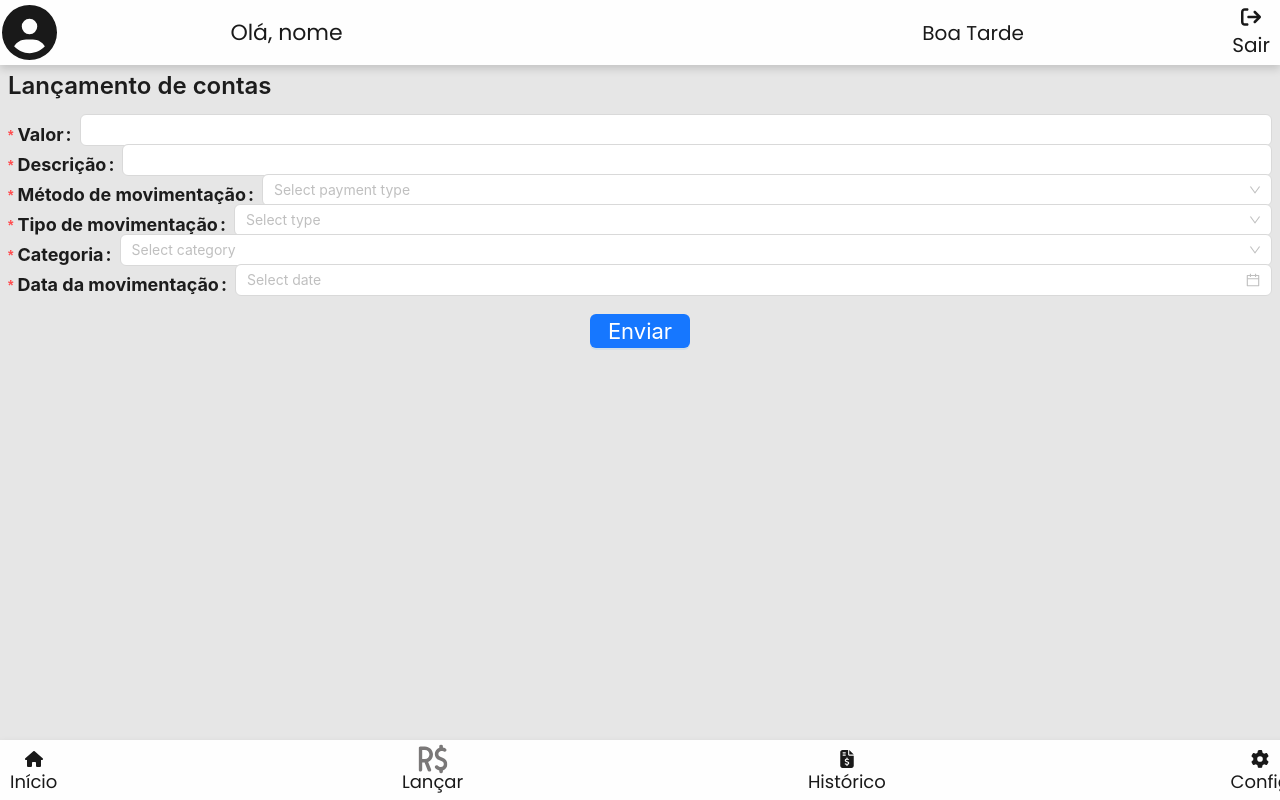
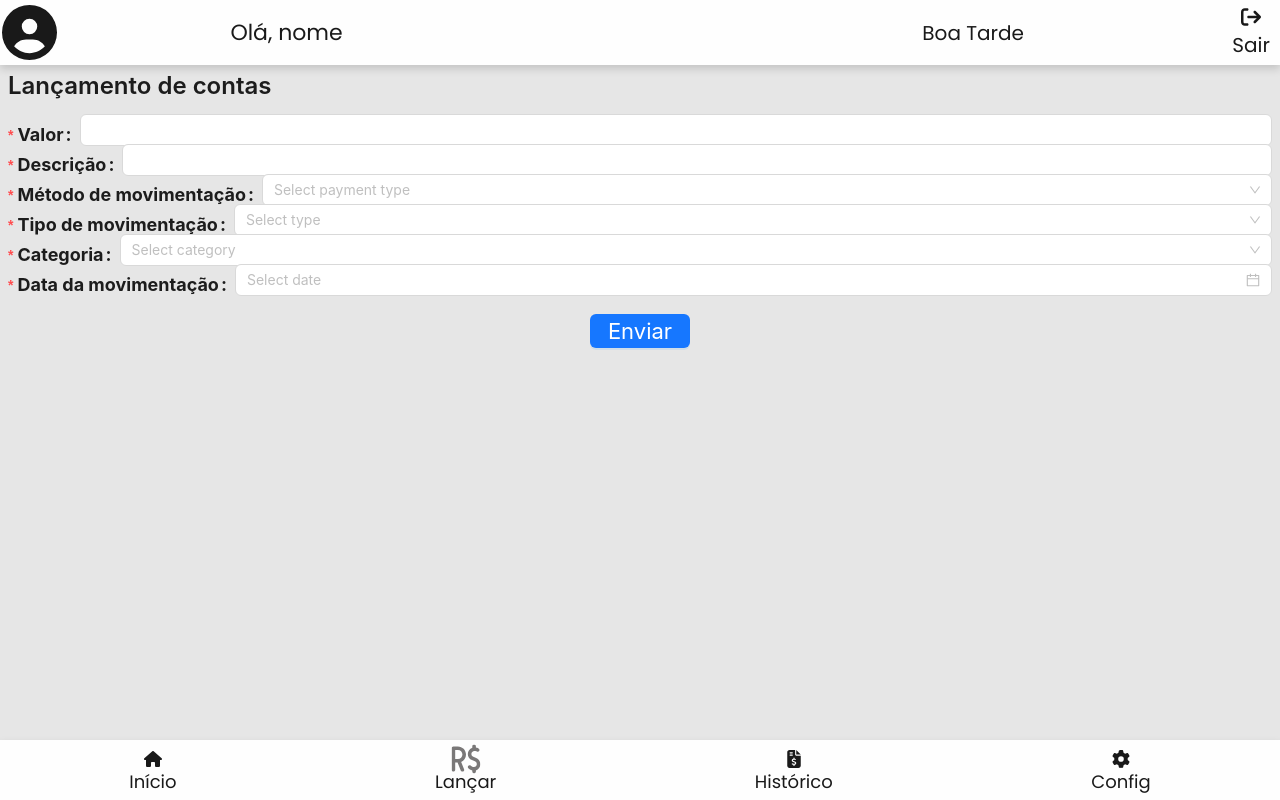
Before and after one commit to Nexusf1re/AbreusFinancial-FrontEnd, a React (Create React App) app: page /form in a window 1280 px wide. Built offline with nearby package versions, Linux system fonts and the light colour scheme.

Commit message:
space BottomBar fixed form

```diff
--- a/src/components/BottomBar/BottomBar.module.css
+++ b/src/components/BottomBar/BottomBar.module.css
@@ -1,17 +1,15 @@
 .bottombar{
     position: fixed;
     bottom: -5px;
-    left: 0;
+    left: 0 !important;
     height: 65px;
     width: 100%;
     background-color: var(--bottomBar);
     color: var(--font-color);
     font-size: 18px;
-    justify-content: space-between;
+    justify-content: space-around;
     align-items: center;
     display: flex;
-    padding-left: 10px !important;
-    padding-right: 10px !important;
     transition: all 0.6s ease !important;
     font-family: "Poppins", sans-serif;
     box-shadow: 0 4px 8px rgba(0, 0, 0, 0.15);
```
